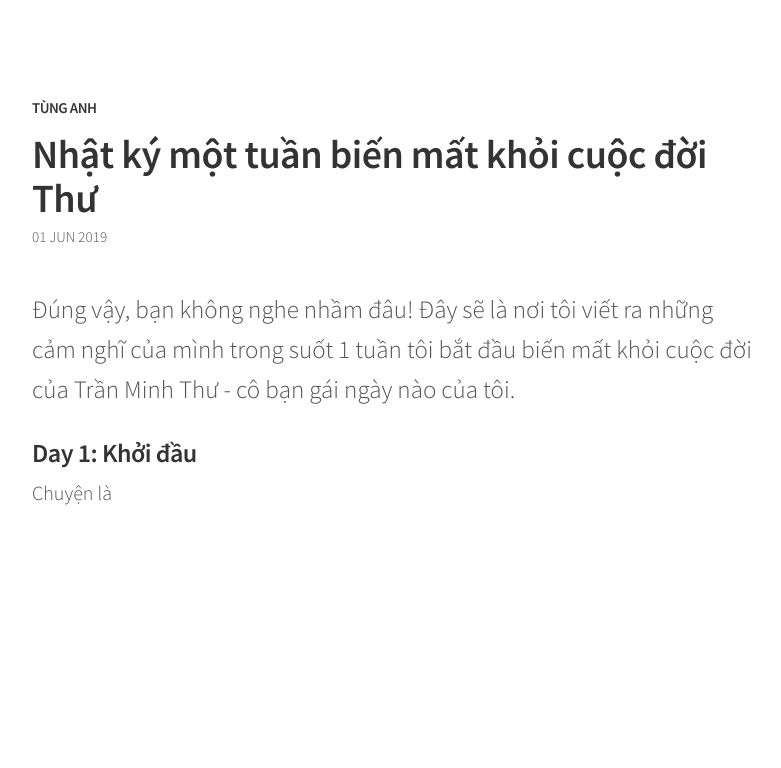
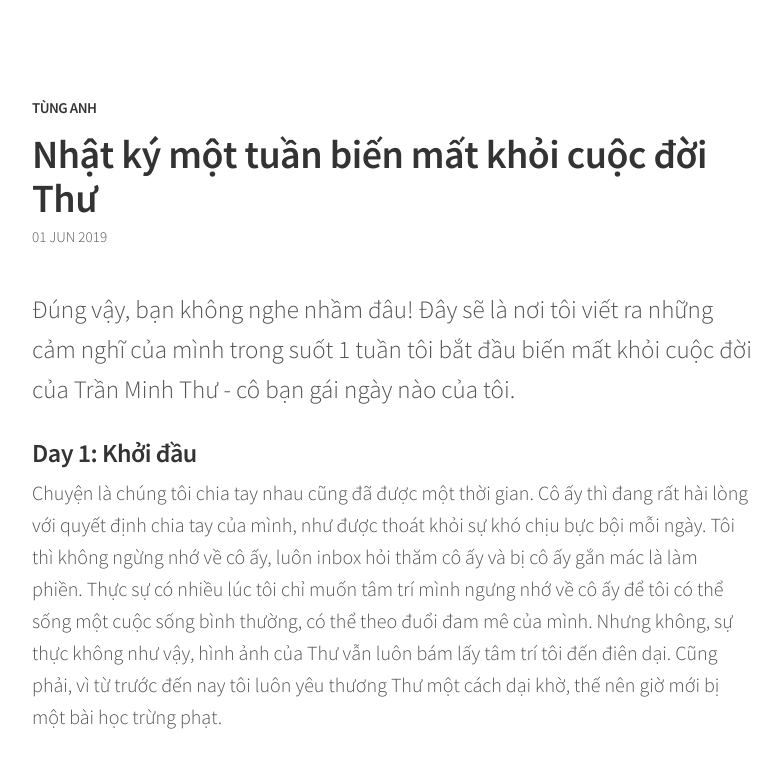
Before and after one commit to duongtunganh/duongtunganh, a Jekyll site: the page built from _posts/2019-06-01-nhat-ky-mot-tuan-bien-mat-khoi-cuoc-doi-thu.md, in a window 1280 px wide. Shown: the top 768 px of the page, without its empty margins (248-1029 px from the left). Built offline with Jekyll 4.4.1, drawn with Linux system fonts in a browser that asks for light colours; comment, search, counter and statistics services are not loaded.

Commit message:
Update Buồn ngủ quá đi ngủ đây

```diff
--- a/_posts/2019-06-01-nhat-ky-mot-tuan-bien-mat-khoi-cuoc-doi-thu.md
+++ b/_posts/2019-06-01-nhat-ky-mot-tuan-bien-mat-khoi-cuoc-doi-thu.md
@@ -6,4 +6,4 @@ comments: true
 <p class="lead">Đúng vậy, bạn không nghe nhầm đâu! Đây sẽ là nơi tôi viết ra những cảm nghĩ của mình trong suốt 1 tuần tôi bắt đầu biến mất khỏi cuộc đời của Trần Minh Thư - cô bạn gái ngày nào của tôi.</p>
 
 ### Day 1: Khởi đầu
-Chuyện là
+Chuyện là chúng tôi chia tay nhau cũng đã được một thời gian. Cô ấy thì đang rất hài lòng với quyết định chia tay của mình, như được thoát khỏi sự khó chịu bực bội mỗi ngày. Tôi thì không ngừng nhớ về cô ấy, luôn inbox hỏi thăm cô ấy và bị cô ấy gắn mác là làm phiền. Thực sự có nhiều lúc tôi chỉ muốn tâm trí mình ngưng nhớ về cô ấy để tôi có thể sống một cuộc sống bình thường, có thể theo đuổi đam mê của mình. Nhưng không, sự thực không như vậy, hình ảnh của Thư vẫn luôn bám lấy tâm trí tôi đến điên dại. Cũng phải, vì từ trước đến nay tôi luôn yêu thương Thư một cách dại khờ, thế nên giờ mới bị một bài học trừng phạt.
```
